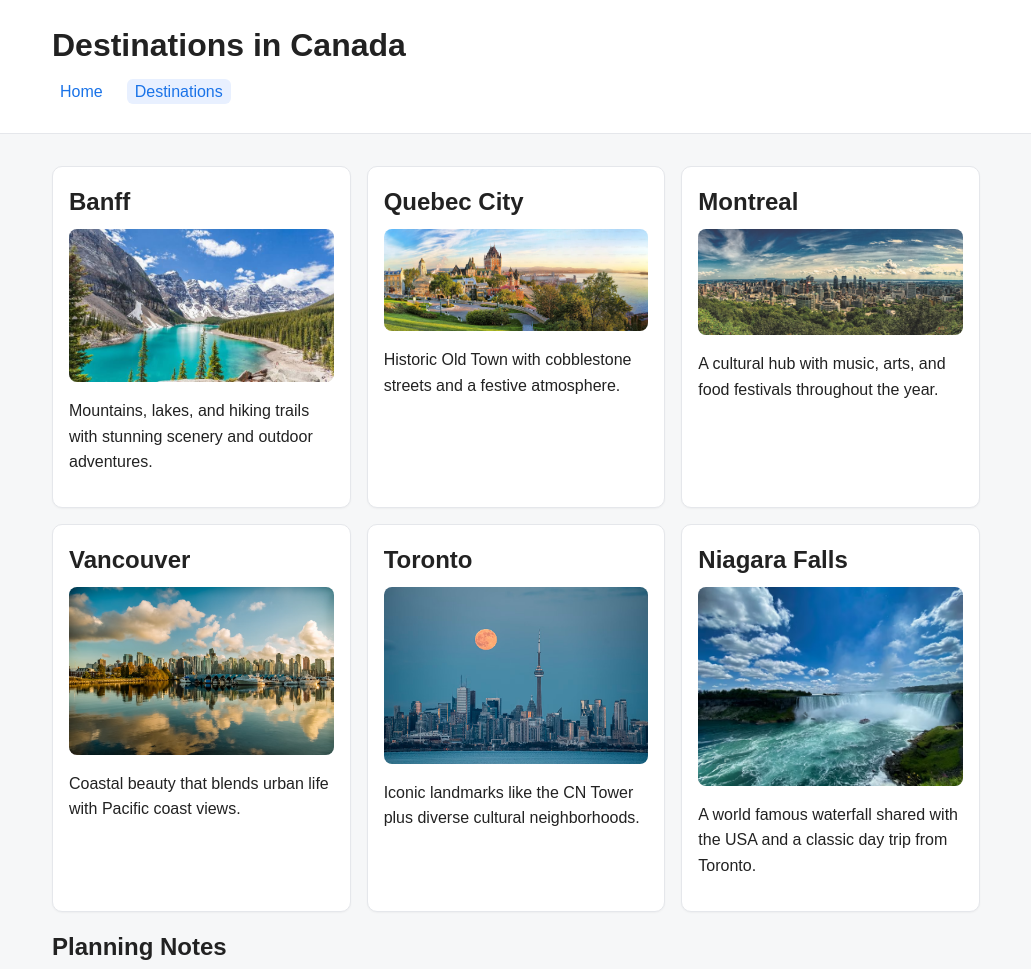
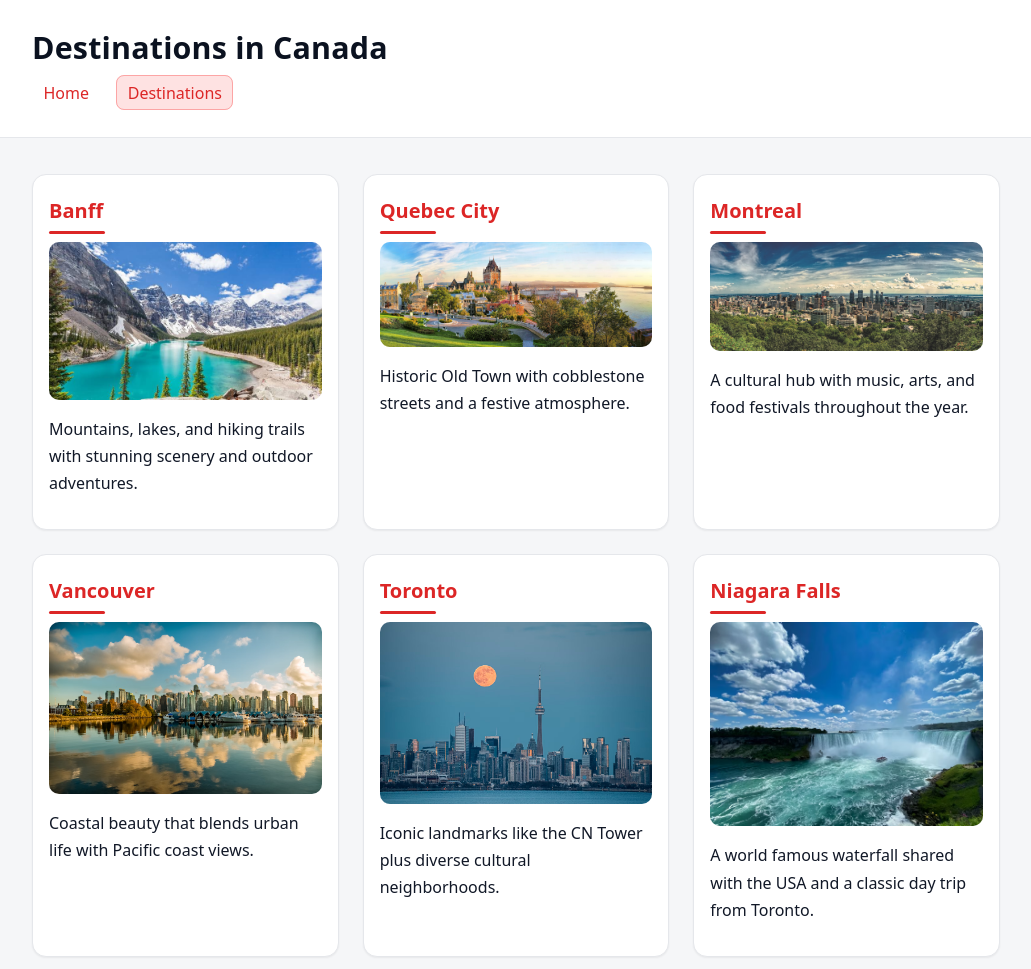
Before and after one commit to jason-lohoefer/canada-travel-site-proposal, a plain HTML site: page destinations.html in a window 1280 px wide. Shown: the top 969 px of the page, without its empty margins (124-1155 px from the left). Drawn offline with Linux system fonts and the light colour scheme.

Commit message:
Polish styles with a red “Wreck ’Em” theme
- Updated palette to a bold red-accent theme inspired by Red Raiders spirit
- Refined card hover "lift" effect for improved interactivity
- Added heading accents and cleaned up nav spacing for better readability
- Minor spacing and layout tweaks across index.html and destinations.html

```diff
--- a/style.css
+++ b/style.css
@@ -1,112 +1,129 @@
-:root {
-  --bg: #f6f7f8;
-  --text: #222;
-  --muted: #6b7280;
-  --brand: #1a73e8;
-  --surface: #ffffff;
-  --border: #e5e7eb;
+:root{
+  --bg:#f5f6f8;
+  --surface:#ffffff;
+  --text:#111827;      /* charcoal */
+  --muted:#6b7280;     /* gray-500 */
+  --accent:#dc2626;    /* red-600 (Canada-ish) */
+  --accent-soft:#fee2e2; /* red-100 */
+  --border:#e5e7eb;    /* gray-200 */
 }
 
-*,
-*::before,
-*::after { box-sizing: border-box; }
-
-html, body {
-  margin: 0;
-  padding: 0;
+*{box-sizing:border-box}
+html,body{margin:0;padding:0}
+body{
+  font-family: system-ui, -apple-system, Segoe UI, Roboto, Arial, sans-serif;
+  background:var(--bg);
+  color:var(--text);
+  line-height:1.7;
 }
 
-body {
-  font-family: Arial, Helvetica, sans-serif;
-  background: var(--bg);
-  color: var(--text);
-  line-height: 1.6;
+/* layout */
+.container{max-width:1000px;margin:0 auto;padding:1rem}
+
+/* header */
+.site-header{
+  background:var(--surface);
+  border-bottom:1px solid var(--border);
+}
+.site-header h1{
+  margin:.35rem 0 .35rem 0;
+  font-size:1.9rem;
+  letter-spacing:.2px;
+}
+.nav-list{
+  list-style:none; display:flex; gap:1rem; flex-wrap:wrap;
+  padding:0; margin:.4rem 0 .9rem 0;
+}
+.nav-list a{
+  text-decoration:none;
+  color:var(--accent);
+  padding:.35rem .65rem;
+  border-radius:8px;
+  transition:background .18s ease, color .18s ease, border-color .18s ease;
+  border:1px solid transparent;
+}
+.nav-list a:hover{ background:var(--accent-soft) }
+.nav-list a[aria-current="page"]{
+  background:var(--accent-soft);
+  border-color:#fca5a5; /* red-300 */
 }
 
-.container {
-  max-width: 960px;
-  padding: 1rem;
-  margin: 0 auto;
+/* headings */
+h1,h2{color:#0b1220}
+h2{
+  position:relative;
+  margin:1.2rem 0 .6rem;
+  font-size:1.35rem;
+  padding-bottom:.35rem;
+}
+h2::after{
+  content:"";
+  position:absolute; left:0; bottom:0;
+  width:56px; height:3px;
+  background:var(--accent);
+  border-radius:2px;
 }
 
-.site-header,
-.site-footer {
-  background: var(--surface);
-  border-bottom: 1px solid var(--border);
+/* intro */
+.intro p{ max-width:70ch }
+
+/* grid of cards */
+.cards{
+  display:grid;
+  grid-template-columns:repeat(auto-fit,minmax(260px,1fr));
+  gap:1.5rem;
+  margin:1.25rem 0;
+}
+.card{
+  background:var(--surface);
+  border:1px solid var(--border);
+  border-radius:14px;
+  padding:1rem;
+  box-shadow:0 1px 2px rgba(0,0,0,.06);
+  transition:transform .18s ease, box-shadow .18s ease, border-color .18s ease;
+}
+.card:hover{
+  transform:translateY(-6px) scale(1.015);
+  box-shadow:0 12px 26px rgba(0,0,0,.14);
+  border-color:#fca5a5; /* subtle red tint */
+}
+.card h2{
+  margin:.2rem 0 .5rem;
+  color:var(--accent);
+  font-size:1.25rem;
+}
+.card img{
+  display:block;
+  width:100%; height:auto;
+  border-radius:10px;
+  margin-bottom:.6rem;
 }
 
-.site-footer {
-  border-top: 1px solid var(--border);
-  border-bottom: none;
-  text-align: center;
-  margin-top: 2rem;
+/* links & buttons */
+a{ color:var(--accent) }
+a:focus-visible{ outline:3px solid #fca5a5; outline-offset:2px }
+
+.button{
+  display:inline-block;
+  padding:.55rem .9rem;
+  border:1px solid var(--accent);
+  color:var(--accent);
+  text-decoration:none;
+  border-radius:10px;
+  transition:background .18s ease, color .18s ease;
+}
+.button:hover{
+  background:var(--accent);
+  color:#fff;
 }
 
-h1, h2 {
-  margin: 0.25rem 0 0.5rem 0;
+/* footer */
+.site-footer{
+  background:var(--surface);
+  border-top:1px solid var(--border);
+  text-align:center;
+  padding:1rem 0;
+  margin-top:2rem;
+  color:var(--muted);
+  font-size:.95rem;
 }
-
-nav .nav-list {
-  list-style: none;
-  display: flex;
-  gap: 1rem;
-  padding: 0;
-  margin: 0.25rem 0 0.75rem 0;
-  flex-wrap: wrap;
-}
-
-nav a {
-  text-decoration: none;
-  color: var(--brand);
-  padding: 0.25rem 0.5rem;
-  border-radius: 6px;
-}
-
-nav a[aria-current="page"] {
-  background: #e8f0ff;
-}
-
-.intro p {
-  max-width: 70ch;
-}
-
-.cards {
-  display: grid;
-  grid-template-columns: repeat(auto-fit, minmax(240px, 1fr));
-  gap: 1rem;
-  margin: 1rem 0;
-}
-
-.card {
-  background: var(--surface);
-  border: 1px solid var(--border);
-  border-radius: 10px;
-  padding: 1rem;
-  box-shadow: 0 1px 2px rgba(0,0,0,0.04);
-}
-
-.card h2 {
-  margin-top: 0;
-}
-
-.card img {
-  display: block;
-  max-width: 100%;
-  height: auto;
-  border-radius: 8px;
-  margin-bottom: 0.5rem;
-}
-
-.button {
-  display: inline-block;
-  padding: 0.5rem 0.75rem;
-  border: 1px solid var(--brand);
-  border-radius: 8px;
-  text-decoration: none;
-  color: var(--brand);
-}
-
-a:focus-visible {
-  outline: 2px solid var(--brand);
-  outline-offset: 2px;
-}
```
